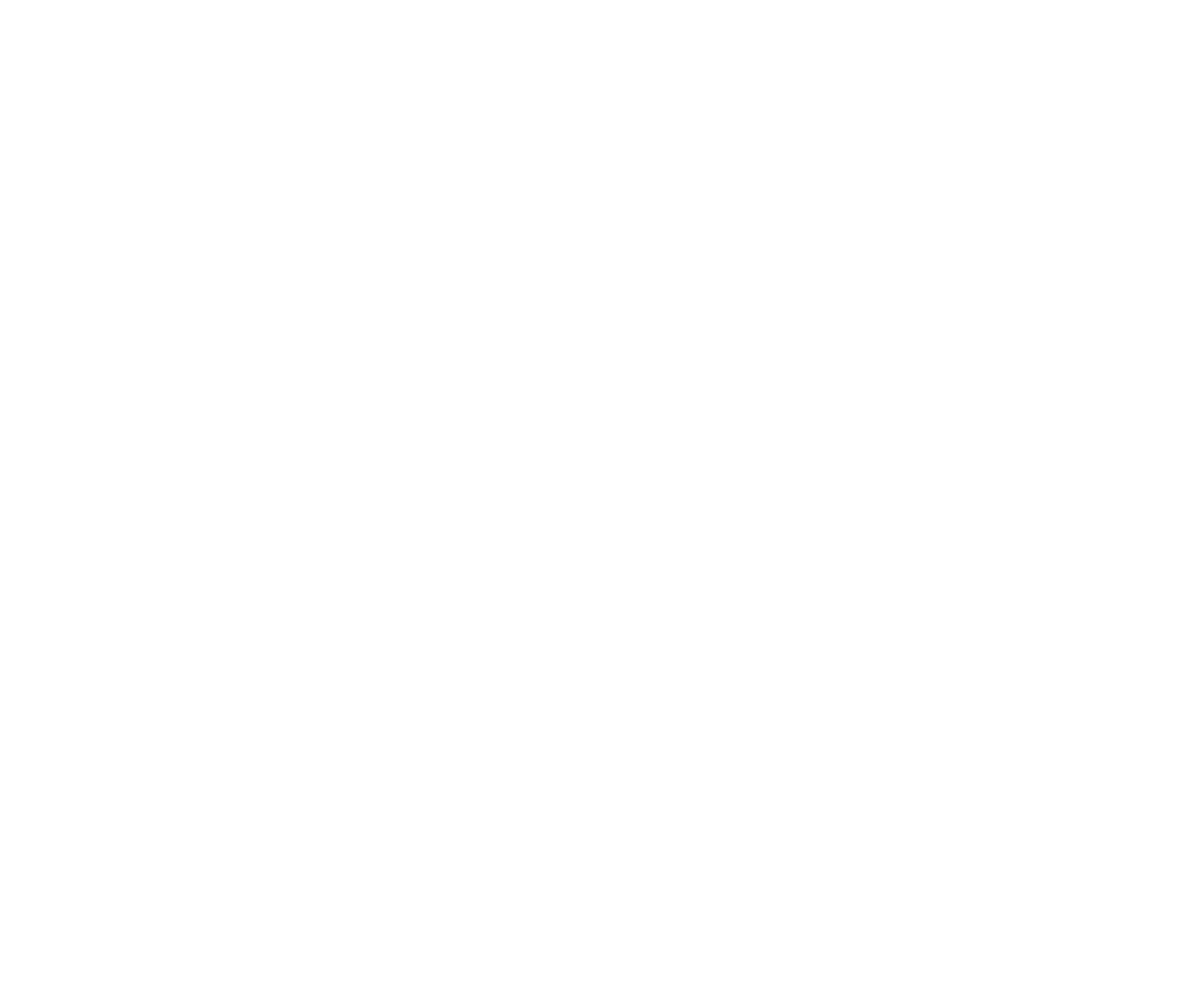
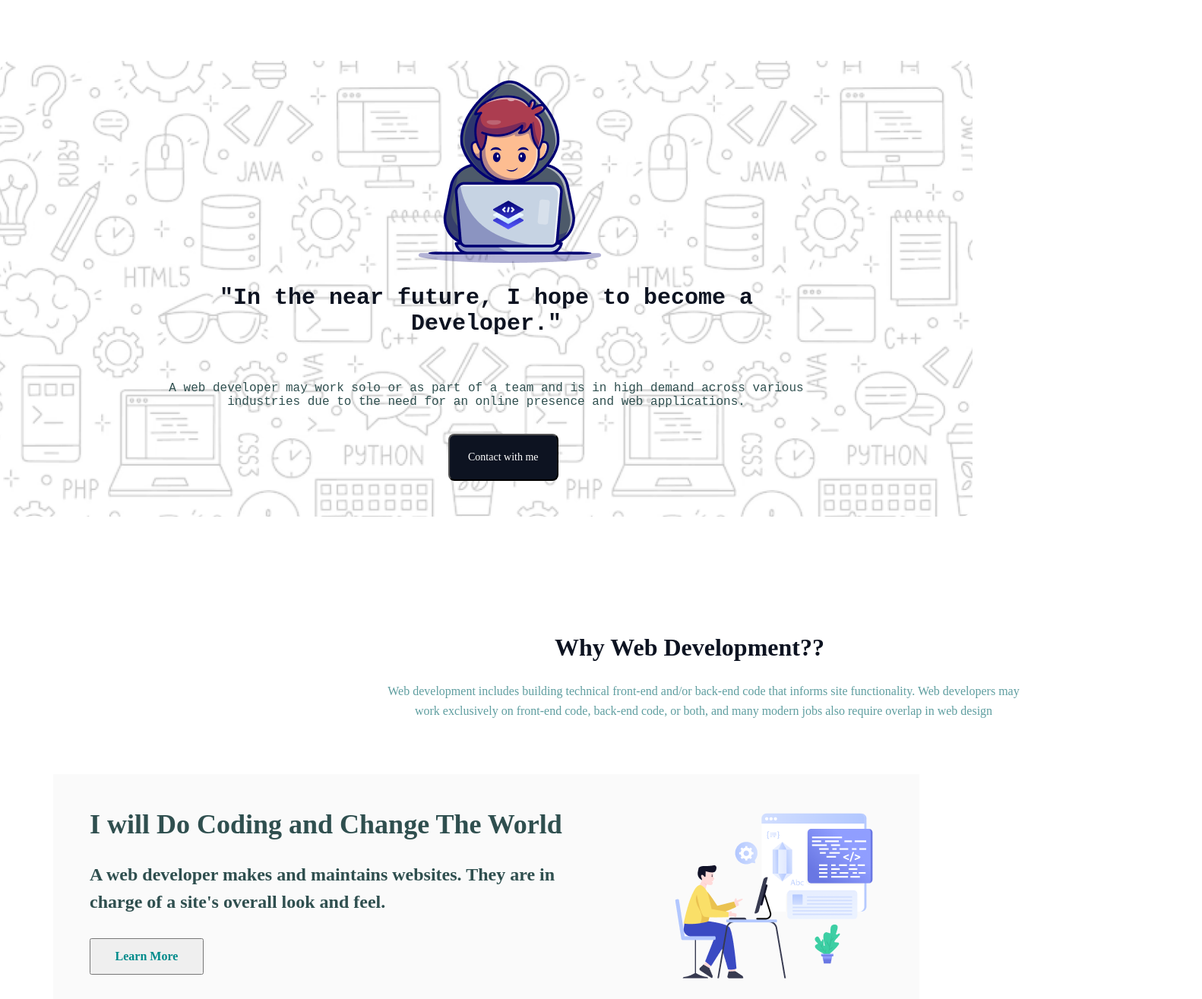
Before and after one commit to Sharup-Ali/Asssignment-1, a plain HTML site: page index.html in a window 1280 px wide. Shown: the top 1315 px of the page at 76% size, 1582 px wide, since content can reach past the window. Before the commit the page ends 800 px from the top, so only its background shows below. Drawn offline with Linux system fonts and the light colour scheme; a web font is replaced by a local one.

Commit message:
second time

```diff
--- a/index.html
+++ b/index.html
@@ -4,13 +4,52 @@
     <meta charset="UTF-8">
     <meta name="viewport" content="width=device-width, initial-scale=1.0">
     <title>Assignment</title>
+    <link rel="stylesheet" href="styles/styles.css">
 </head>
 <body>
-    <header>
-
+    <header class="banner-container">
+        <img class="image"  src="assets/Group.png" alt="">
+        <div class="banner-content">
+            <h2>"In the near future, I hope to become a <br> Developer."</h2>
+            <p >A web developer may work solo or as part of a team and is in high demand across various industries due to the need for an online presence and web applications.</p>
+        </div>
+        <button class="btn">Contact with me</button>
     </header>
     <main>
-
+        <h2 id="tag">Why Web Development??</h2>
+        <p id="para">Web development includes building technical front-end and/or back-end code that informs site functionality. Web developers may work exclusively on front-end code, back-end code, or both, and many modern jobs also require overlap in web design</p>
+        <section class="main-container">
+            <div class="main-content">
+                <div class="title">
+                    <h2>I will Do Coding and Change The World</h2>
+                    <p>A web developer makes and maintains websites. They are in charge of a site's overall look and feel.</p>
+                    <button class="section-btn">Learn More</button>
+                </div>
+                <div class="section1-image">
+                    <img src="assets/Layer_1.png" alt="">
+                </div>
+            </div>
+            <div class="main-content">
+                <div class="section1-image">
+                    <img src="assets/Group 3.png" alt="">
+                </div>
+                <div class="title">
+                    <h2>I will help People by creating Modern Web System</h2>
+                    <p>A web developer makes and maintains websites. They are in charge of a site's overall look and feel.</p>
+                    <button class="section-btn">Learn More</button>
+                </div>
+            </div>
+            <div class="main-content">
+                <div class="title">
+                    <h2>I will Do Coding and Change The World</h2>
+                    <p>A web developer makes and maintains websites. They are in charge of a site's overall look and feel.</p>
+                    <button class="section-btn">Learn More</button>
+                </div>
+                <div class="section1-image">
+                    <img src="assets/Layer_1.png" alt="">
+                </div>
+            </div>
+        </section>
     </main>
     <footer>
 
--- a/styles/styles.css
+++ b/styles/styles.css
@@ -0,0 +1,136 @@
+@import url('https://fonts.googleapis.com/css2?family=Azeret+Mono:ital,wght@0,100..900;1,100..900&display=swap');
+
+*{
+    box-sizing: border-box;
+    margin: 0;
+    padding: 0;
+}
+body{
+    font-family: "Azeret Mono", monospace;
+}
+.banner-container{
+    max-width: 1400px;
+    min-height: 600px;
+    margin: 0 auto;
+    margin-top: 80px;
+    background-image: url(../assets/Hero-bg.png);
+    background-size: cover;
+    border-radius: 15px;
+    background-position: center;
+    background-repeat: no-repeat;
+}
+/* image sector */
+.image{
+    justify-content: center;
+    margin-left: 550px;
+    margin-top:26px;
+}
+.banner-content{
+    display: flex;
+    flex-direction: column;
+    justify-content: center;
+    align-items: center;
+    height:200px;
+}
+
+.banner-content p, h2{
+    color:black;
+}
+.banner-content h2{
+    font-size: 30px;
+    font-weight: 900;
+    text-align: center;
+    justify-content: center;
+    width: 998px;
+    height: 136px;
+    margin-top: 24px;
+    color: rgb(13, 19, 33);
+}
+.banner-content p{
+    font-size: 20px;
+    font-weight: 400;
+    width: 852px;
+    height: 52px;
+    color:darkslategray;
+    text-align: center;
+    font-size: 16px;
+
+}
+/* button section */
+#tag{
+    margin-top: 154px;
+    justify-content: center;
+    margin-left: 730px;
+    width: 852px;
+    height: 39px;
+    color: rgb(13, 19, 33);
+    font-family: Azeret Mono;
+    font-size: 32px;
+    font-weight: 800;
+    margin-bottom: 24px;
+    }
+#para{
+    width: 852px;
+    height: 52px;
+    color:cadetblue;
+    margin-left: 500px;
+    font-family: Azeret Mono;
+    font-size: 16px;
+    font-weight: 400;
+    line-height: 26px;
+    text-align: center;
+}
+.btn{
+    margin-left: 590px;
+    margin-top: 20px;
+    border-radius: 8px;
+    background: rgb(13, 19, 33);
+    padding: 21px 24px 21px 24px;
+    color: rgb(255, 255, 255);
+    font-size: 14px;
+    font-weight: 400;
+    font-family: Azeret Mono;
+}
+/* main section */
+.main-container{
+    width: 1140px;
+    height: 500px;
+    margin: 0 auto;
+    margin-top: 70px;
+    background: rgba(13, 19, 33, 0.02);
+}
+.title{
+    margin-top: 48px;
+    margin-left: 48px;
+    color:darkslategrey;
+    font-family: Azeret Mono;
+    font-size: 24px;
+    font-weight: 700;
+    line-height: 36px;
+    letter-spacing: 0%;
+    text-align: left;
+    }
+.main-content{
+    display:flex ;
+    gap:108px;
+}
+.title h2{
+    margin-bottom: 30px;
+    color:darkslategrey;
+}
+.section1-image{
+    margin-right: 48px;
+    margin-top: 48px;
+}
+.section-btn{
+    width: 150px;
+    height: 48px;
+    justify-content: center;
+    align-items: center;
+    padding: 12px 20px 12px 20px;
+    color:darkcyan;
+    font-family: Azeret Mono;
+    font-size: 16px;
+    font-weight: 600;
+    margin-top: 30px;
+}
```
